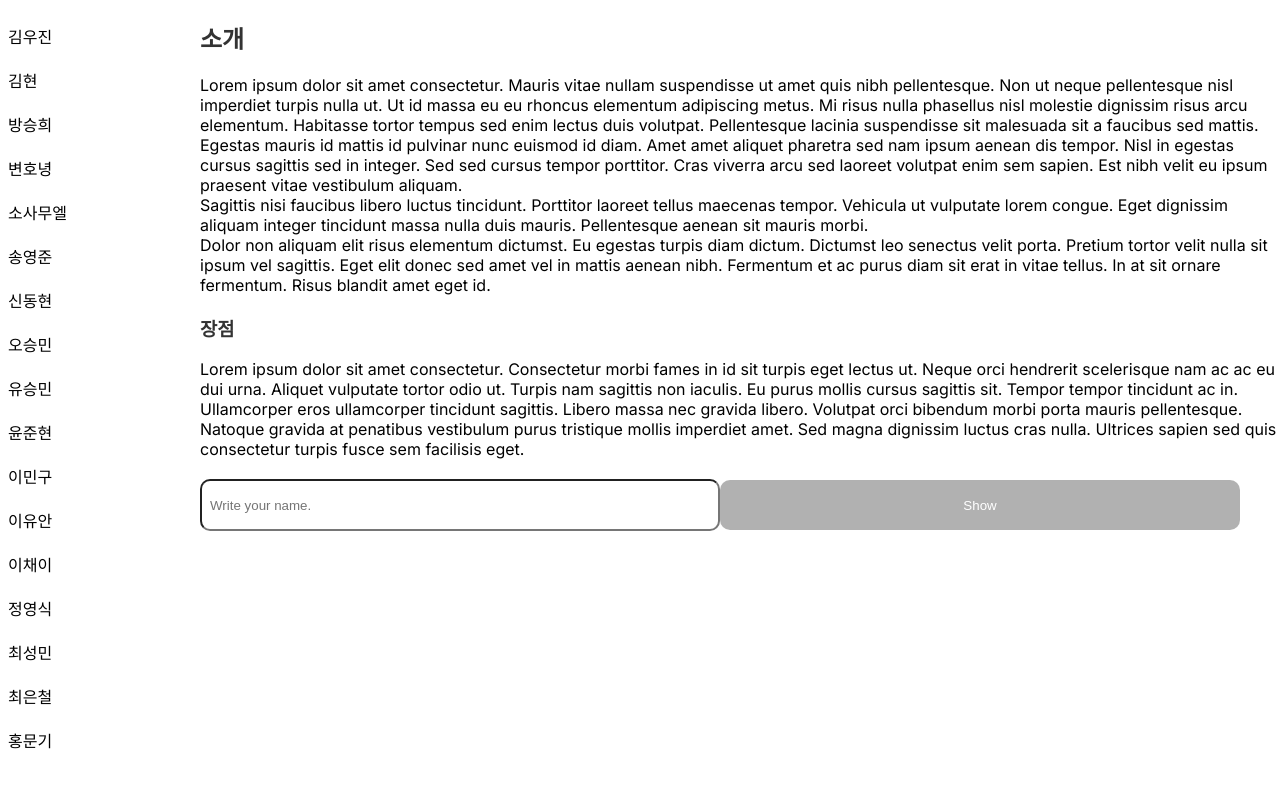
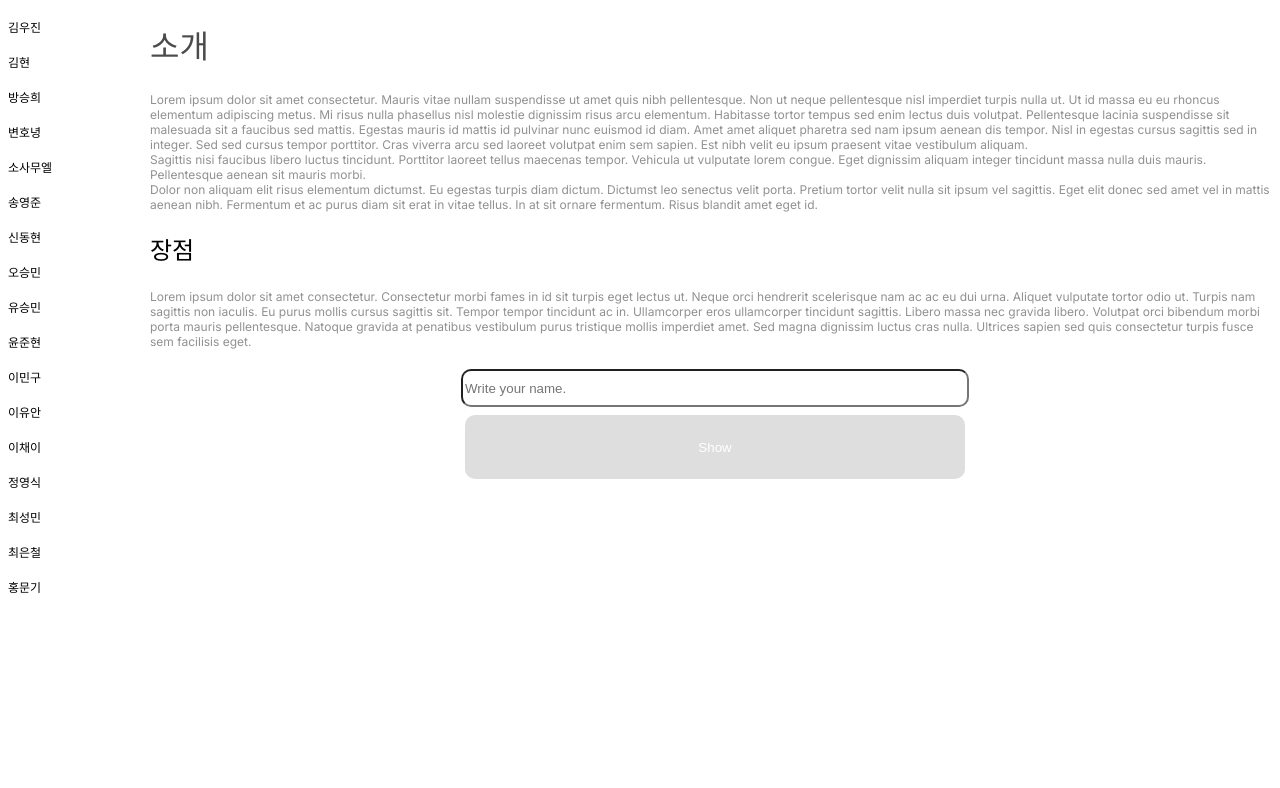
Before and after one commit to personarpgg/20231229-TEST, a Next.js app in the folder my-next-app/: page / in a window 1280 px wide. Shown: the top 788 px of the page. Built offline with nearby package versions, Linux system fonts and the light colour scheme.

Commit message:
check : 디자이너에게 받은 폼에 맞춰 최종 수정 및 확인 완료

```diff
--- a/my-next-app/app/globals.css
+++ b/my-next-app/app/globals.css
@@ -1,6 +1,5 @@
-/* app/globals.css */
+/* globals.css */
 
-/* Add your global styles here */
 body {
   font-family: 'Arial', sans-serif;
   margin: 0;
@@ -8,10 +7,20 @@ body {
 }
 
 ul.student-list {
-  width: 200px;
+  width: 150px;
+  /* 사이즈를 맞추기 위해 임의로 수정 */
+  height: 15px;
+
   list-style-type: none;
   padding: 0;
   cursor: pointer;
+  font-family: Inter;
+  font-size: 12px;
+  font-weight: 400;
+  line-height: 15px;
+  letter-spacing: 0em;
+  text-align: left;
+
 }
 
 li.student-list-item {
@@ -26,46 +35,66 @@ li.student-list-item:hover {
   background-color: #f0f0f0;
 }
 
+p {
+  font-family: Inter;
+  font-size: 12px;
+  font-weight: 400;
+  line-height: 15px;
+  letter-spacing: 0em;
+  text-align: justified;
+  color: #919191;
+}
+
 .student-info {
   margin-top: 20px;
 }
 
 #introduction h2 {
-  color: #333;
+  color: #4B4B4B;
+  width: 180px;
+  height: 39px;
+  font-family: Inter;
+  font-size: 32px;
+  font-weight: 400;
+  line-height: 39px;
+  letter-spacing: 0em;
+  text-align: left;
+
+
 }
 
 #advantages h3 {
-  color: #333;
+  /* color: #333; */
+  font-family: Inter;
+  font-size: 24px;
+  font-weight: 400;
+  line-height: 29px;
+  letter-spacing: 0em;
+  text-align: left;
+
+
 }
 
 #search-bar {
+  display: flex;
+  flex-direction: column;
+  align-items: center;
   margin-top: 20px;
 }
 
 #search-input {
   width: 500px;
   height: 32px;
-  padding: 8px;
   border-radius: 10px;
+  margin-bottom: 8px;
 }
 
 #show-button {
-  padding: 8px;
-  background-color: rgba(145, 145, 145, 0.7);
+  width: 500px;
+  height: 64px;
+  border-radius: 10px;
+  background-color: #9191914D;
   color: white;
   border: none;
-  border-radius: 10px;
   cursor: pointer;
-  margin-bottom: 8px;
-  width: 520px;
-  height: 50px;
 }
-
-li.student-list-item.selected {
-  background-color: #4caf50;
-  color: white;
-}
-
-#show-button:hover {
-  background-color: rgba(145, 145, 145, 0.7);
-}
```
